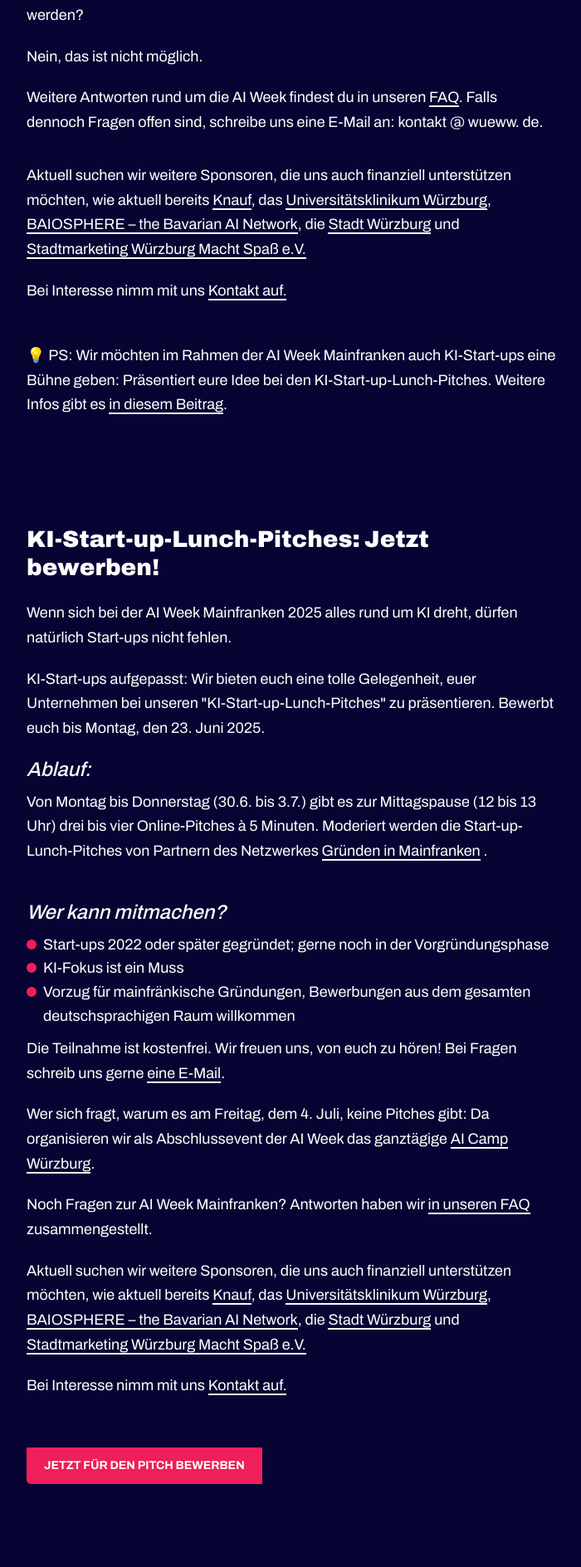
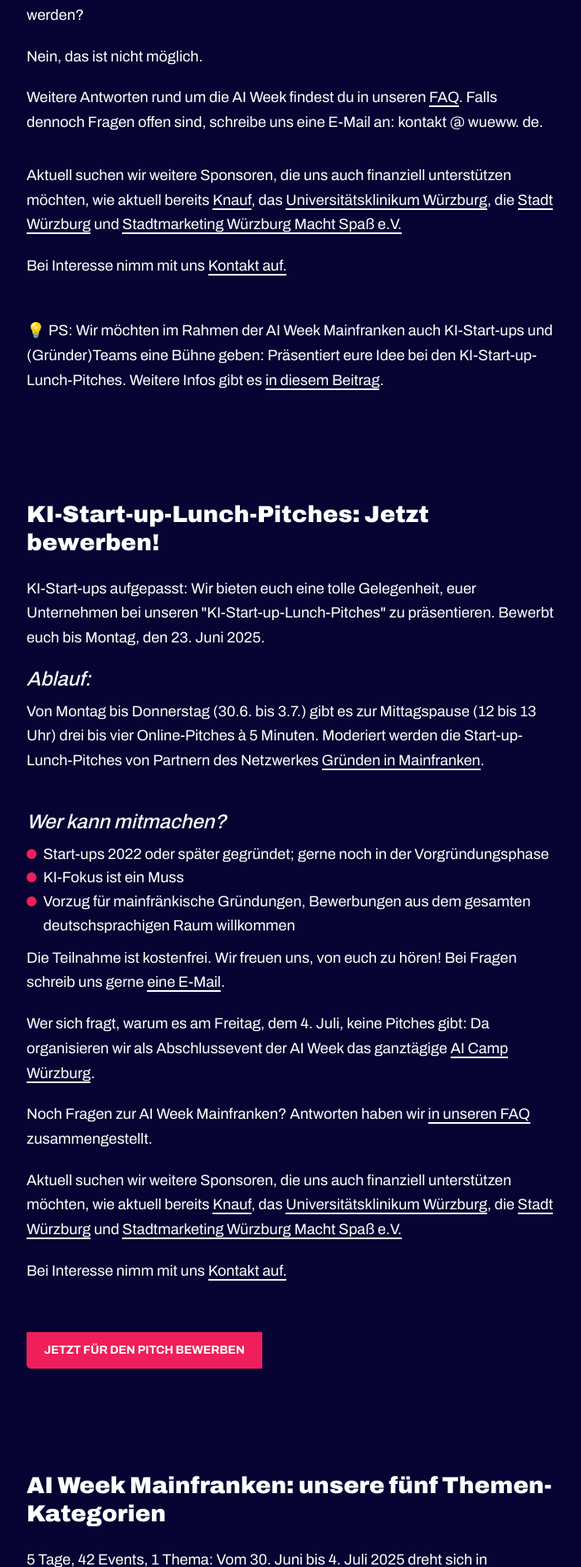
Before and after one commit to 10-o-clock-org/awm_website, a PHP site: page /news.php in a window 1280 px wide. Shown: the part 2228-4116 px from the top of the page at 83% size, without its empty margins (128-828 px from the left). Run offline with PHP 8.4, Linux system fonts and the light colour scheme.

Commit message:
Änderungen an Texten

```diff
--- a/news.php
+++ b/news.php
@@ -92,11 +92,11 @@
                     </br>
                     <p>Aktuell suchen wir weitere Sponsoren, die uns auch finanziell unterstützen möchten, wie aktuell
                        bereits <a href="https://karriere.knauf.de" target="_blank">Knauf</a>, das <a href="https://www.ukw.de/startseite" target="_blank">Universitätsklinikum Würzburg</a>,
-                       <a href="https://baiosphere.org" target="_blank">BAIOSPHERE – the Bavarian AI Network</a>, die <a href="https://www.wuerzburg.de/unternehmen" target="_blank">Stadt Würzburg</a> und
+                       die <a href="https://www.wuerzburg.de/unternehmen" target="_blank">Stadt Würzburg</a> und
                        <a href="https://wuems.de" target="_blank">Stadtmarketing Würzburg Macht Spaß e.V.</a></p>
                        <p>Bei Interesse nimm mit uns <a href="mailto:ute.muendlein@10-o-clock.de">Kontakt auf.</a></p>
                        <br><br>
-                    <p>💡 PS: Wir möchten im Rahmen der AI Week Mainfranken auch KI-Start-ups eine Bühne geben:
+                    <p>💡 PS: Wir möchten im Rahmen der AI Week Mainfranken auch KI-Start-ups und (Gründer)Teams eine Bühne geben:
                         Präsentiert eure Idee bei den KI-Start-up-Lunch-Pitches. Weitere Infos gibt es <a
                            href="news.php#pitches">in diesem Beitrag</a>.</p>
 
@@ -122,15 +122,13 @@
                         <div class="spacer"></div>
                         <h1>KI-Start-up-Lunch-Pitches: Jetzt bewerben!</h1>
                         <br>
-                        <p>Wenn sich bei der AI Week Mainfranken 2025 alles rund um KI dreht, dürfen
-                        natürlich Start-ups nicht fehlen.</p>
-                    <p>KI-Start-ups aufgepasst:
+                        <p>KI-Start-ups aufgepasst:
                         Wir bieten euch eine tolle Gelegenheit, euer Unternehmen bei unseren "KI-Start-up-Lunch-Pitches"
                         zu präsentieren. Bewerbt euch bis Montag, den 23. Juni 2025.</p>
                         <h2>Ablauf:</h2>
                     <p>Von Montag bis Donnerstag (30.6. bis 3.7.) gibt es zur Mittagspause (12 bis 13 Uhr) drei bis vier Online-Pitches à
                         5 Minuten. Moderiert werden die Start-up-Lunch-Pitches von Partnern des Netzwerkes <a href="https://gim-bayern.de"
-                        target="_blank">Gründen in Mainfranken</a> .</p>
+                        target="_blank">Gründen in Mainfranken</a>.</p>
                         <br>
                     <h2>Wer kann mitmachen?</h2>
                     <ul>
@@ -146,7 +144,7 @@
                     <p>Noch Fragen zur AI Week Mainfranken? Antworten haben wir <a href="faq.php" target="_blank">in unseren FAQ</a> zusammengestellt.</p>
                     <p>Aktuell suchen wir weitere Sponsoren, die uns auch finanziell unterstützen möchten, wie aktuell
                        bereits <a href="https://karriere.knauf.de" target="_blank">Knauf</a>, das <a href="https://www.ukw.de/startseite" target="_blank">Universitätsklinikum Würzburg</a>,
-                       <a href="https://baiosphere.org" target="_blank">BAIOSPHERE – the Bavarian AI Network</a>, die <a href="https://www.wuerzburg.de/unternehmen" target="_blank">Stadt Würzburg</a> und
+                      die <a href="https://www.wuerzburg.de/unternehmen" target="_blank">Stadt Würzburg</a> und
                        <a href="https://wuems.de" target="_blank">Stadtmarketing Würzburg Macht Spaß e.V.</a></p>
                        <p>Bei Interesse nimm mit uns <a href="mailto:ute.muendlein@10-o-clock.de">Kontakt auf.</a></p>
                        <br><br>
@@ -192,7 +190,7 @@
                         <ul>
                             <li>Smart City: KI für lebenswertere und nachhaltigere Städte</li>
                             <li>KI in der Landwirtschaft</li>
-                            <li> Deepfakes und Desinformation: Wie KI unsere Wahrnehmung der Realität verändert </li>
+                            <li>Deepfakes und Desinformation: Wie KI unsere Wahrnehmung der Realität verändert </li>
                         </ul>
                         </br>
                     <h2>3. Business & New Work</h2>
@@ -200,7 +198,7 @@
                         <ul>
                             <li>KI-gestütztes Recruiting</li>
                             <li>Predictive Maintenance: Wie KI Ausfallzeiten minimiert</li>
-                            <li> KI-gestützte Prozessoptimierung: Effizienzsteigerung in Unternehmen</li>
+                            <li>KI-gestützte Prozessoptimierung: Effizienzsteigerung in Unternehmen</li>
                         </ul>
                         </br>
                     <h2>4. Digitale Gesellschaft</h2>
@@ -215,7 +213,7 @@
                         <ul>
                             <li>KI: Ist das Kunst oder kann das weg?</li>
                             <li>KI-Tools für Musik, Filme oder Schreiben</li>
-                            <li> KI als Muse</li>
+                            <li>KI als Muse</li>
                     </ul>
 
                     <p>Wir freuen uns auf viele innovative Veranstaltungsideen und Eventformate. Ob Workshop, Vortrag,
@@ -224,7 +222,7 @@
                     <p>Noch Fragen? Schau in unsere <a href="faq.php">FAQ</a>.</p>
                     <p>Aktuell suchen wir weitere Sponsoren, die uns auch finanziell unterstützen möchten, wie aktuell
                        bereits <a href="https://karriere.knauf.de" target="_blank">Knauf</a>, das <a href="https://www.ukw.de/startseite" target="_blank">Universitätsklinikum Würzburg</a>,
-                       <a href="https://baiosphere.org" target="_blank">BAIOSPHERE – the Bavarian AI Network</a>, die <a href="https://www.wuerzburg.de/unternehmen" target="_blank">Stadt Würzburg</a> und
+                       die <a href="https://www.wuerzburg.de/unternehmen" target="_blank">Stadt Würzburg</a> und
                        <a href="https://wuems.de" target="_blank">Stadtmarketing Würzburg Macht Spaß e.V.</a></p>
                        <p>Bei Interesse nimm mit uns <a href="mailto:ute.muendlein@10-o-clock.de">Kontakt auf.</a></p>
                     </p>
@@ -232,8 +230,6 @@
                             Würzburg am 4. Juli 2025</a>, das Abschluss-Event der AI Week Mainfranken. Unsere Empfehlung:
                         Warte nicht zu lange, die Early-Bird-Tickets waren innerhalb von 30 Minuten weg.</p>
                         <br><br>
-
-                       <br><br>
                         <a class="button" href="programm.php">Hier geht's zum Programm</a>
                         <br><br><br>
                     </div>
@@ -260,7 +256,6 @@
                     <ul>
                             <li>42 Events zu fünf thematischen Schwerpunkten: von Tech & Science bis Kultur</li>
                             <li>Veranstaltungen für Einsteiger bis KI-Profis</li>
-                            <li> Masterclasses für alle, die tiefer in die Materie eintauchen möchten</li>
                             <li>Zum Abschluss am 4. Juli 2025 das <a href="aicamp.php">3. AI Camp Würzburg</a></li>
                         </ul>
 
@@ -280,7 +275,7 @@
                         <br><br>
                         <p>Aktuell suchen wir weitere Sponsoren, die uns auch finanziell unterstützen möchten, wie aktuell
                        bereits <a href="https://karriere.knauf.de" target="_blank">Knauf</a>, das <a href="https://www.ukw.de/startseite" target="_blank">Universitätsklinikum Würzburg</a>,
-                       <a href="https://baiosphere.org" target="_blank">BAIOSPHERE – the Bavarian AI Network</a>, die <a href="https://www.wuerzburg.de/unternehmen" target="_blank">Stadt Würzburg</a> und
+                        die <a href="https://www.wuerzburg.de/unternehmen" target="_blank">Stadt Würzburg</a> und
                        <a href="https://wuems.de" target="_blank">Stadtmarketing Würzburg Macht Spaß e.V.</a></p>
                        <p>Bei Interesse nimm mit uns <a href="mailto:ute.muendlein@10-o-clock.de">Kontakt auf.</a></p>
                        <br><br>
@@ -309,10 +304,10 @@
                         <br>
                     <h2>Das bleibt gleich:</h2>
                         <ul>
-                            <li> Dezentralität: An den ersten vier Tagen finden 34 Events dezentral an vielen Orten
+                            <li>Dezentralität: An den ersten vier Tagen finden 34 Events dezentral an vielen Orten
                                     in Mainfranken bzw. auch online statt. Zum Abschluss am fünften Veranstaltungstag, dem
                                    4. Juli 2025, gibt es das <a href="aicamp.php">AI Camp Würzburg</a>.</li>
-                            <li> Veranstaltung statt Vortrag: Statt eines festen 45-minütigen Vortragsslots auf
+                            <li>Veranstaltung statt Vortrag: Statt eines festen 45-minütigen Vortragsslots auf
                                     einer Konferenz kannst du eine oder mehrere eigenständige Veranstaltungen
                                 anbieten.</li>
                             <li>Flexible Formate: darunter Vorträge, Frühstück, Start-up-Pitches und was den Mainfranken sonst noch einfällt.</li>
@@ -323,7 +318,7 @@
                         <ul>
                             <li>Dauer: Unser KI-Festival ist eine fünftägige Dachveranstaltung.</li>
                             <li>Anzahl Veranstaltungen: Das Programm hat maximal 42 Events.</li>
-                            <li>Kuratierung: Diesmal entscheidet eine Jury, welche Veranstaltungen ins Programm aufgenommen werden.</li>
+                            <li>Kuratierung: Eine Jury entscheidet, welche Veranstaltungen ins Programm aufgenommen werden.</li>
                         </ul>
                         <br>
                     <h2>Mainfrankens nächste Erfolgsstory!</h2>
@@ -332,7 +327,7 @@
 
                        <p>Aktuell suchen wir weitere Sponsoren, die uns auch finanziell unterstützen möchten, wie aktuell
                        bereits <a href="https://karriere.knauf.de" target="_blank">Knauf</a>, das <a href="https://www.ukw.de/startseite" target="_blank">Universitätsklinikum Würzburg</a>,
-                       <a href="https://baiosphere.org" target="_blank">BAIOSPHERE – the Bavarian AI Network</a>, die <a href="https://www.wuerzburg.de/unternehmen" target="_blank">Stadt Würzburg</a> und
+                       die <a href="https://www.wuerzburg.de/unternehmen" target="_blank">Stadt Würzburg</a> und
                        <a href="https://wuems.de" target="_blank">Stadtmarketing Würzburg Macht Spaß e.V.</a></p>
                       <p>Bei Interesse nimm mit uns <a href="mailto:ute.muendlein@10-o-clock.de">Kontakt auf.</a></p>
                        <br><br>
```
